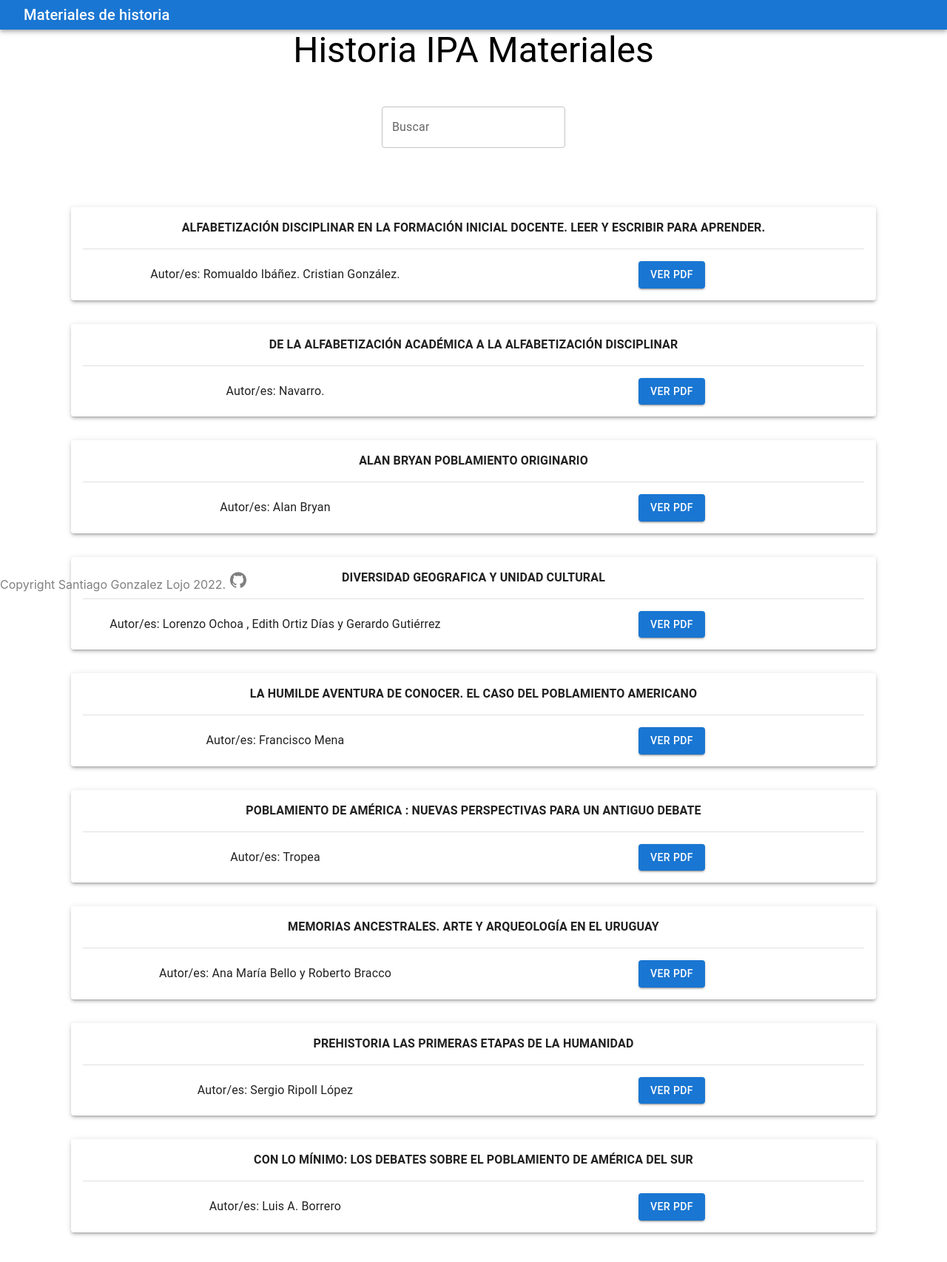
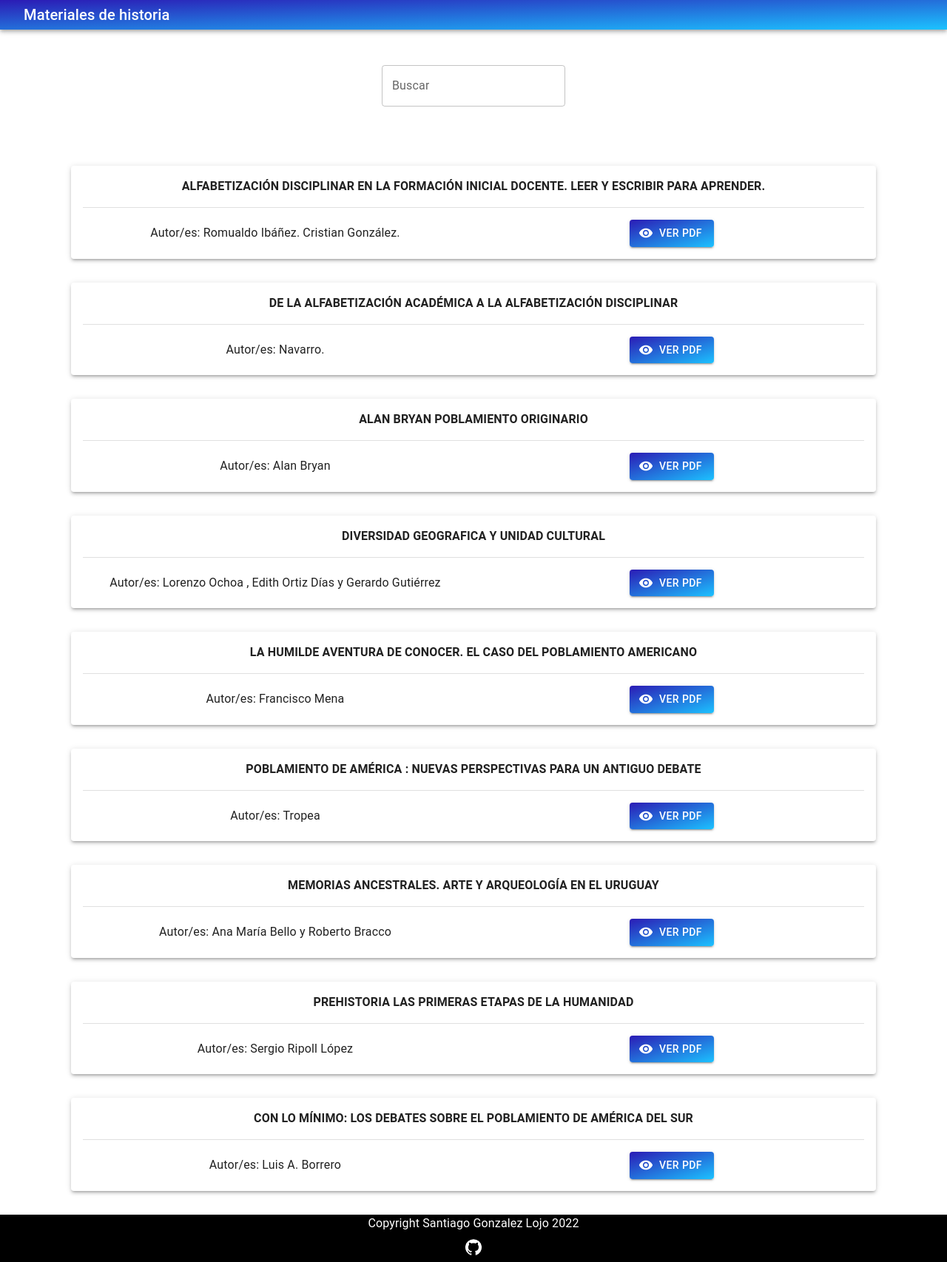
Before and after one commit to fenixlojo/historia-ipa, a React (Create React App) app: page / in a window 1280 px wide. Shown: the whole page at 74% size. Built offline with nearby package versions, Linux system fonts and the light colour scheme.

Commit message:
visuals improve

```diff
--- a/src/App.jsx
+++ b/src/App.jsx
@@ -1,8 +1,8 @@
 import "./App.css";
 import Navbar from "./Views/Navbar/Navbar";
 import Main from "./Views/MainMenu/Main";
-import { Container, Box } from "@mui/material";
-import { GitHub } from "@mui/icons-material";
+import { Container } from "@mui/material";
+import Footer from "./Views/Footer/Footer";
 
 function App() {
   return (
@@ -11,17 +11,7 @@ function App() {
       <Container>
         <Main />
       </Container>
-      <Box sx={{ color: "gray", position: "fixed", bottom: 0 }}>
-        <center>
-          Copyright Santiago Gonzalez Lojo 2022.{" "}
-          <GitHub
-            sx={{ cursor: "pointer" }}
-            onClick={() =>
-              window.open("https://github.com/fenixlojo", "_blank")
-            }
-          />
-        </center>
-      </Box>
+      <Footer />
     </div>
   );
 }
--- /dev/null
+++ b/src/Views/Footer/Footer.jsx
@@ -0,0 +1,26 @@
+import React from "react";
+import { Box, Typography, IconButton } from "@mui/material";
+import { GitHub } from "@mui/icons-material";
+
+function Footer() {
+  return (
+    <Box
+      sx={{
+        color: "white",
+        backgroundColor: "black",
+        bottom: 0,
+        width: "100%",
+      }}
+    >
+      <Typography>Copyright Santiago Gonzalez Lojo 2022</Typography>
+      <IconButton
+        sx={{ cursor: "pointer", color: "white" }}
+        onClick={() => window.open("https://github.com/fenixlojo", "_blank")}
+      >
+        <GitHub />
+      </IconButton>
+    </Box>
+  );
+}
+
+export default Footer;
--- a/src/Views/MainMenu/Main.jsx
+++ b/src/Views/MainMenu/Main.jsx
@@ -1,30 +1,30 @@
 import React from "react";
-import {
-  Box,
-  Typography,
-  TextField,
-  Paper,
-  Grid,
-  Divider,
-  Button,
-} from "@mui/material";
+import { Box, Typography, TextField } from "@mui/material";
+import Books from "./components/Books";
 import documentos from "../../documentos";
+
 function Main() {
   const [filter, setFilter] = React.useState("");
+  const [show, setShow] = React.useState([]);
+
+  React.useEffect(() => {
+    setShow(
+      documentos.filter(
+        (item) =>
+          item.autor.toLowerCase().includes(filter.toLowerCase()) ||
+          item.titulo.toLowerCase().includes(filter.toLowerCase())
+      )
+    );
+  }, [filter]);
   return (
-    <Box>
-      <Typography variant="h3">Historia IPA Materiales</Typography>
+    <Box sx={{ minHeight: "1000px" }}>
       <TextField
         label="Buscar"
         value={filter}
         onChange={(e) => setFilter(e.target.value)}
         sx={{ margin: "3rem 0 3rem 0" }}
       />
-      {documentos.filter(
-        (item) =>
-          item.autor.toLowerCase().includes(filter.toLowerCase()) ||
-          item.titulo.toLowerCase().includes(filter.toLowerCase())
-      ).length === 0 && (
+      {show.length === 0 && (
         <Typography
           variant="body1"
           fontWeight="bold"
@@ -35,52 +35,7 @@ function Main() {
           No hay coincidencias con la busqueda
         </Typography>
       )}
-      {documentos
-        .filter(
-          (item) =>
-            item.autor.toLowerCase().includes(filter.toLowerCase()) ||
-            item.titulo.toLowerCase().includes(filter.toLowerCase())
-        )
-        .map((item, i) => (
-          <Paper sx={{ margin: "2rem" }} key={i} elevation={3}>
-            <Box p={2}>
-              <Typography
-                variant="body1"
-                fontWeight="bold"
-                sx={{
-                  textTransform: "uppercase",
-                }}
-              >
-                {item.titulo.replace("_", " ")}
-              </Typography>
-              <Divider
-                sx={{
-                  marginTop: "1rem",
-                  marginBottom: "1rem",
-                }}
-              />
-              <Grid
-                container
-                spacing={2}
-                justifyContent="flex-start"
-                alignItems="center"
-              >
-                <Grid item xs={12} md={6}>
-                  <Typography>Autor/es: {item.autor}</Typography>
-                </Grid>
-                <Grid item xs={12} md={6}>
-                  <Button
-                    variant="contained"
-                    onClick={() => window.open(item.url, "_blank")}
-                    disabled={!item.url || item.url === ""}
-                  >
-                    Ver pdf
-                  </Button>
-                </Grid>
-              </Grid>
-            </Box>
-          </Paper>
-        ))}
+      <Books show={show} />
     </Box>
   );
 }
--- /dev/null
+++ b/src/Views/MainMenu/components/Books.jsx
@@ -0,0 +1,57 @@
+import React from "react";
+import { Box, Grid, Typography, Divider, Button, Paper } from "@mui/material";
+import RemoveRedEyeIcon from "@mui/icons-material/RemoveRedEye";
+
+function Books({ show }) {
+  return (
+    <Box>
+      {show.map((item, i) => (
+        <Paper sx={{ margin: "2rem" }} key={i} elevation={3}>
+          <Box p={2}>
+            <Typography
+              variant="body1"
+              fontWeight="bold"
+              sx={{
+                textTransform: "uppercase",
+              }}
+            >
+              {item.titulo.replace("_", " ")}
+            </Typography>
+            <Divider
+              sx={{
+                marginTop: "1rem",
+                marginBottom: "1rem",
+              }}
+            />
+            <Grid
+              container
+              spacing={2}
+              justifyContent="flex-start"
+              alignItems="center"
+            >
+              <Grid item xs={12} md={6}>
+                <Typography>Autor/es: {item.autor}</Typography>
+              </Grid>
+              <Grid item xs={12} md={6}>
+                <Button
+                  variant="contained"
+                  sx={{
+                    background:
+                      "linear-gradient(to right bottom, #2b1bb5, #1cc2ff)",
+                  }}
+                  startIcon={<RemoveRedEyeIcon />}
+                  onClick={() => window.open(item.url, "_blank")}
+                  disabled={!item.url || item.url === ""}
+                >
+                  Ver pdf
+                </Button>
+              </Grid>
+            </Grid>
+          </Box>
+        </Paper>
+      ))}
+    </Box>
+  );
+}
+
+export default Books;
--- a/src/Views/Navbar/Navbar.jsx
+++ b/src/Views/Navbar/Navbar.jsx
@@ -1,60 +1,19 @@
 import React from "react";
-import {
-  Box,
-  Typography,
-  // Toolbar,
-  AppBar,
-  // Menu,
-  // MenuItem,
-} from "@mui/material";
-// import IconButton from "@mui/material/IconButton";
-// import MenuIcon from "@mui/icons-material/Menu";
+import { Box, Typography, AppBar } from "@mui/material";
 
 function Navbar() {
-  // const [anchorElUser, setAnchorElUser] = React.useState(null);
-  // const handleCloseUserMenu = () => {
-  //   setAnchorElUser(null);
-  // };
-  // const handleOpenUserMenu = (event) => {
-  //   setAnchorElUser(event.currentTarget);
-  // };
   return (
-    <Box sx={{ flexGrow: 1 }}>
-      <AppBar position="static">
-        {/* <Toolbar variant="dense">
-          <IconButton
-            edge="start"
-            color="inherit"
-            aria-label="menu"
-            sx={{ mr: 2 }}
-            onClick={handleOpenUserMenu}
-          >
-            <MenuIcon />
-          </IconButton>
-          <Menu
-            sx={{ mt: "45px" }}
-            id="menu-appbar"
-            anchorEl={anchorElUser}
-            anchorOrigin={{
-              vertical: "top",
-              horizontal: "right",
-            }}
-            keepMounted
-            transformOrigin={{
-              vertical: "top",
-              horizontal: "right",
-            }}
-            open={Boolean(anchorElUser)}
-            onClose={handleCloseUserMenu}
-          >
-            <MenuItem key="1" onClick={handleCloseUserMenu}>
-              <Typography textAlign="center">Materiales</Typography>
-            </MenuItem>
-          </Menu>
-          <Typography variant="h6" color="inherit" component="div">
-            Menu
-          </Typography>
-        </Toolbar> */}
+    <Box
+      sx={{
+        flexGrow: 1,
+      }}
+    >
+      <AppBar
+        sx={{
+          background: "linear-gradient(to right bottom, #2b1bb5, #1cc2ff)",
+        }}
+        position="static"
+      >
         <Typography
           variant="h6"
           sx={{ textAlign: "start", margin: "0.25rem 0 0.25rem 2rem" }}
```
